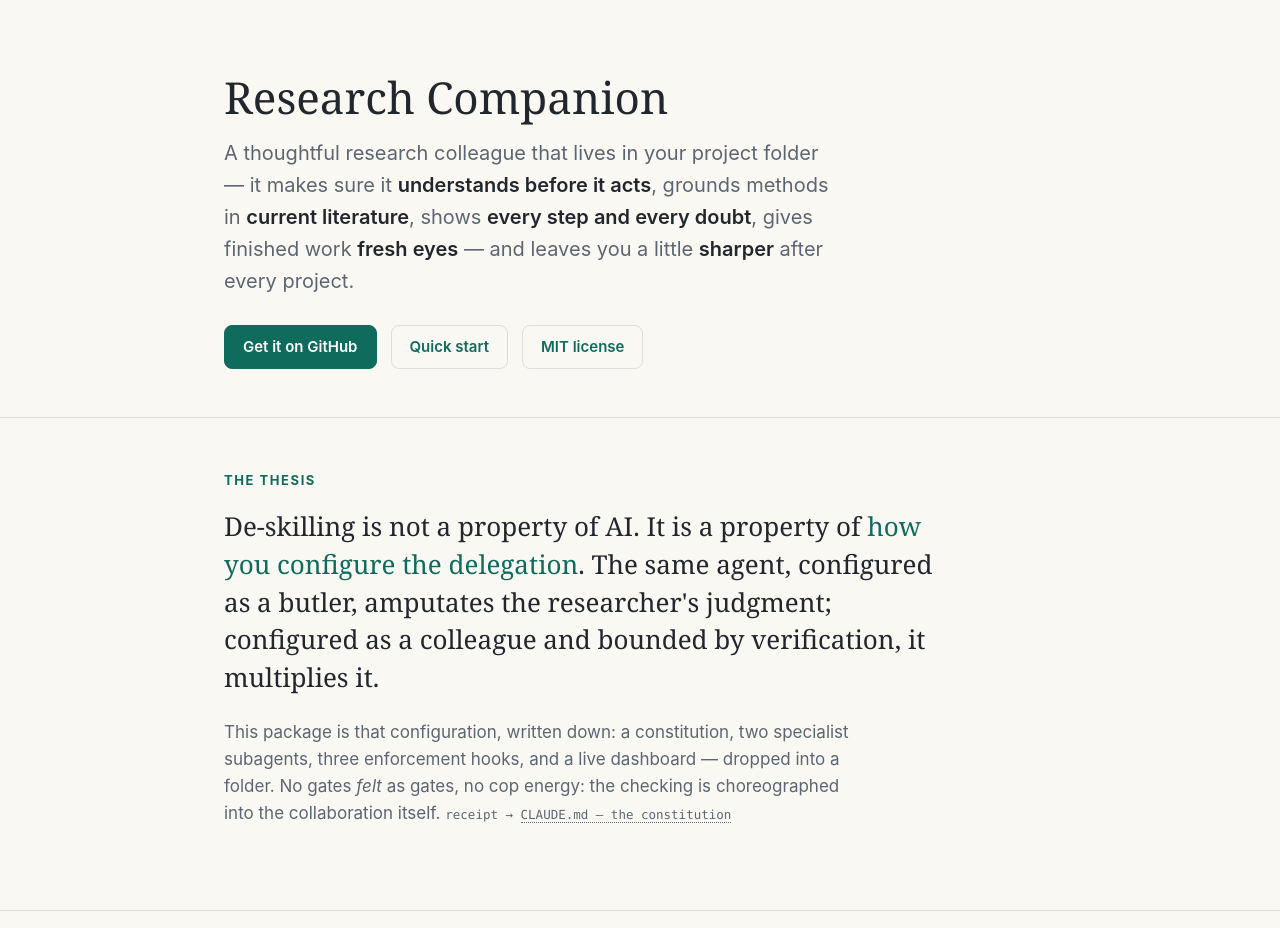
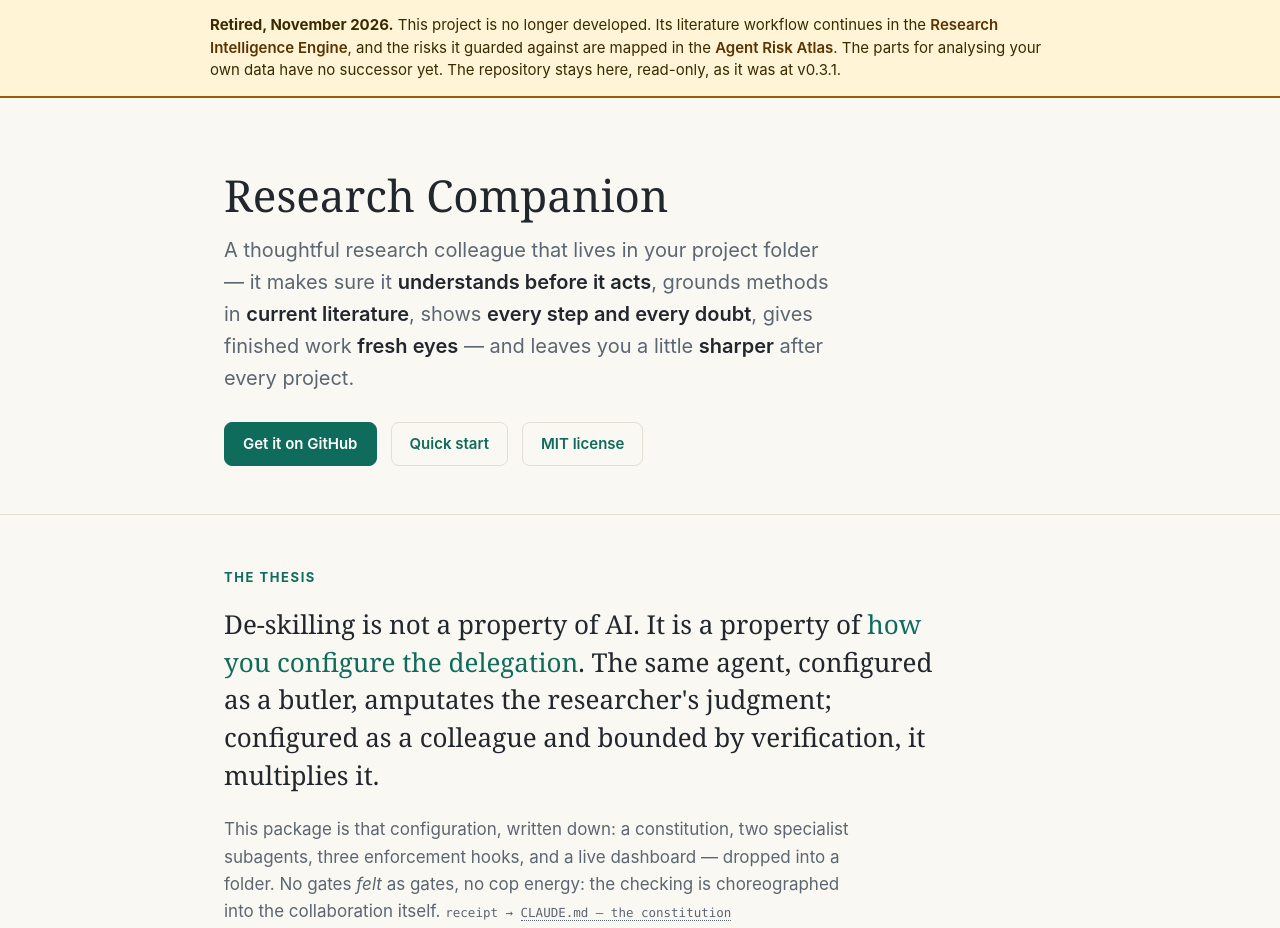
Before and after one commit to MichaLie/research-companion, a plain HTML site: page docs/index.html in a window 1280 px wide. Shown: the top 928 px of the page. Drawn offline with Linux system fonts and the light colour scheme.

Commit message:
Mark the project as retired (November 2026) and point to its successors
Co-Authored-By: Claude Fable 5.2 <noreply@anthropic.com>

```diff
--- a/docs/index.html
+++ b/docs/index.html
@@ -85,6 +85,8 @@
 </style>
 </head>
 <body>
+<div role="note" style="background:#fff4d6;color:#3a2a00;border-bottom:2px solid #a05a00;padding:14px 18px;font:15px/1.5 -apple-system,BlinkMacSystemFont,'Segoe UI',Roboto,Helvetica,Arial,sans-serif"><div style="max-width:860px;margin:0 auto"><p style="margin:0"><b>Retired, November 2026.</b> This project is no longer developed. Its literature workflow continues in the <a style="color:#5a3300;font-weight:600" href="https://github.com/MichaLie/Research-Intelligence-Engine">Research Intelligence Engine</a>, and the risks it guarded against are mapped in the <a style="color:#5a3300;font-weight:600" href="https://michalie.github.io/agent-risk-atlas/">Agent Risk Atlas</a>. The parts for analysing your own data have no successor yet. The repository stays here, read-only, as it was at v0.3.1.</p></div></div>
+
 
 <header>
   <div class="wrap">
```
Also changed, not shown: 1 other file.
